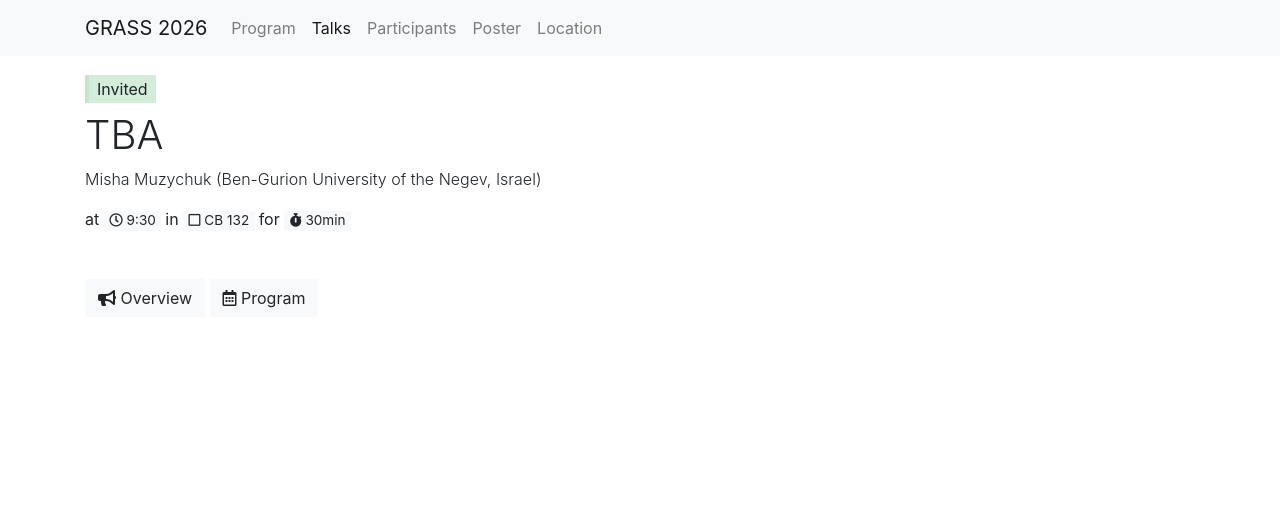
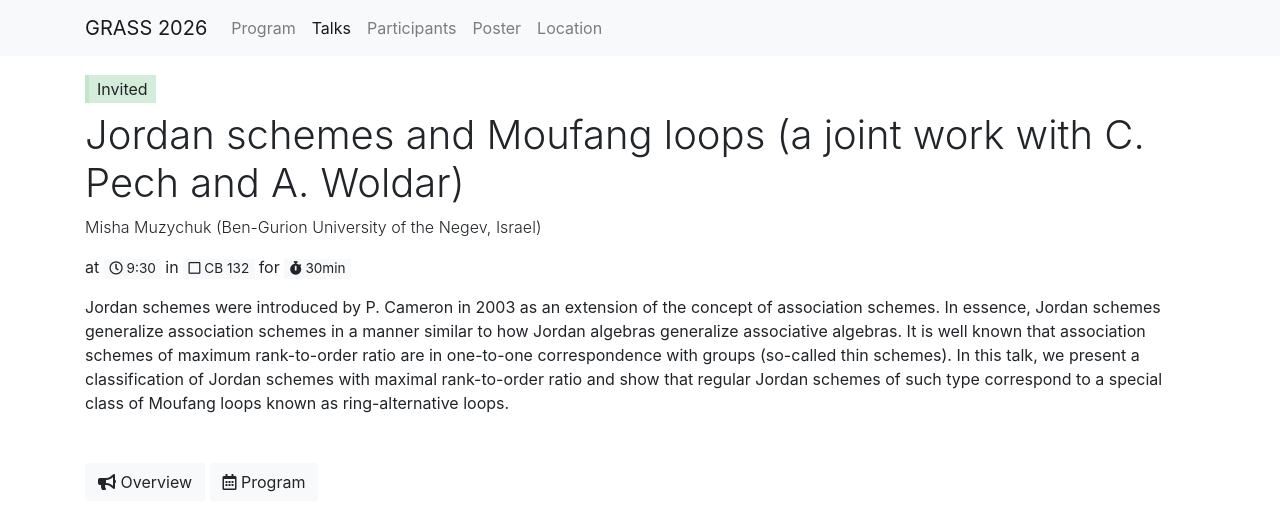
Before and after one commit to sarobidy19/Herman60, a Jekyll site: the page built from _talks/talk-Misha-Muzychuk.md, in a window 1280 px wide. Shown: the top 531 px of the page. Built offline with Jekyll 4.4.1, drawn with Linux system fonts in a browser that asks for light colours.

Commit message:
Misha's talk

```diff
--- a/_data/program.yml
+++ b/_data/program.yml
@@ -8,7 +8,7 @@ days:
       - name: The complete classification of triply-transitive strongly-regular graphs
         time_start: '9:00'
         time_end: '9:30'
-      - name: TBA
+      - name: Jordan schemes and Moufang loops (a joint work with C. Pech and A. Woldar)
         time_start: '9:30'
         time_end: '10:00'
       - name: Lightning talks 1
--- a/_talks/talk-Misha-Muzychuk.md
+++ b/_talks/talk-Misha-Muzychuk.md
@@ -1,7 +1,10 @@
 ---
-name: TBA
+name: Jordan schemes and Moufang loops (a joint work with C. Pech and A. Woldar)
 speakers:
  - Misha Muzychuk
 categories:
  - Invited
 ---
+
+Jordan schemes were introduced by P. Cameron in 2003 as an extension of the concept of association schemes. In essence, Jordan schemes generalize association schemes in a manner similar to how Jordan algebras generalize associative algebras.
+It is well known that association schemes of maximum rank-to-order ratio are in one-to-one correspondence with groups (so-called thin schemes). In this talk, we present a classification of Jordan schemes with maximal rank-to-order ratio and show that regular Jordan schemes of such type correspond to a special class of Moufang loops known as ring-alternative loops.
```
Also changed, not shown: index.md (+1 -1 lines).
